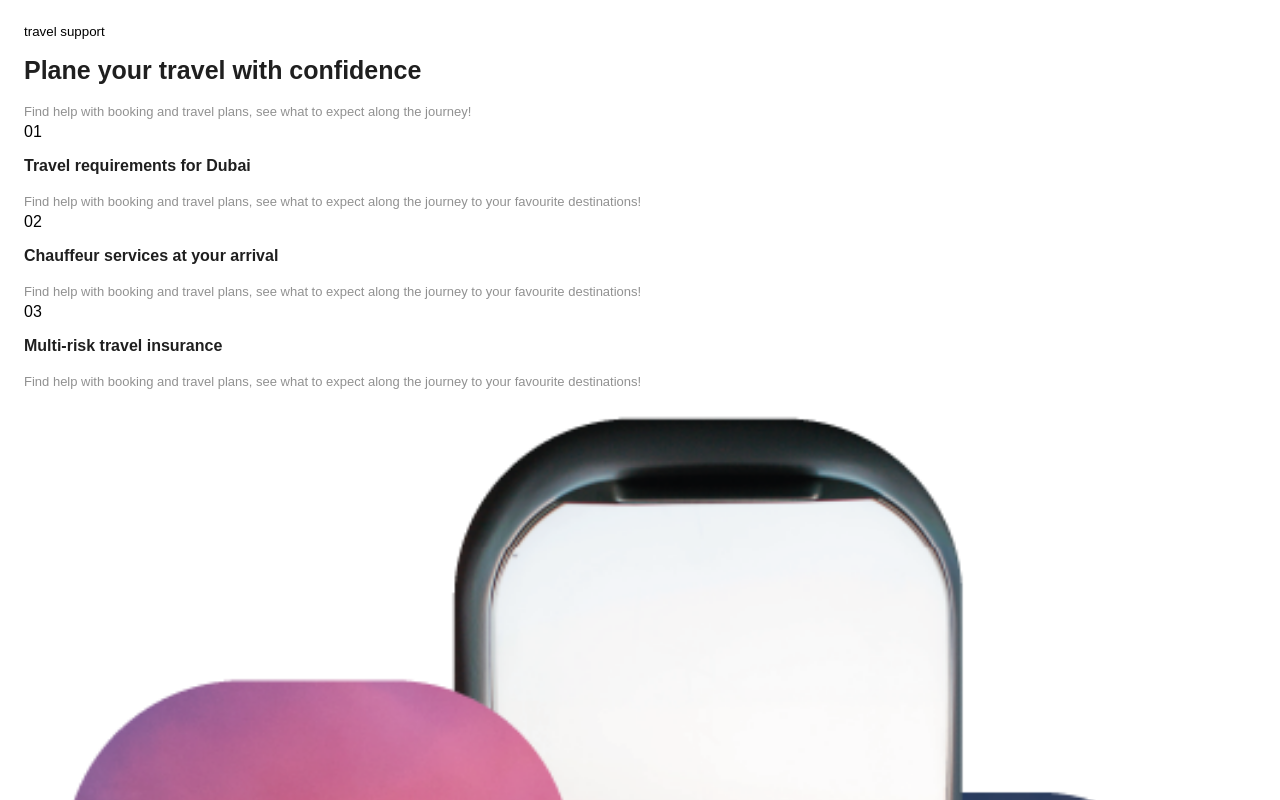
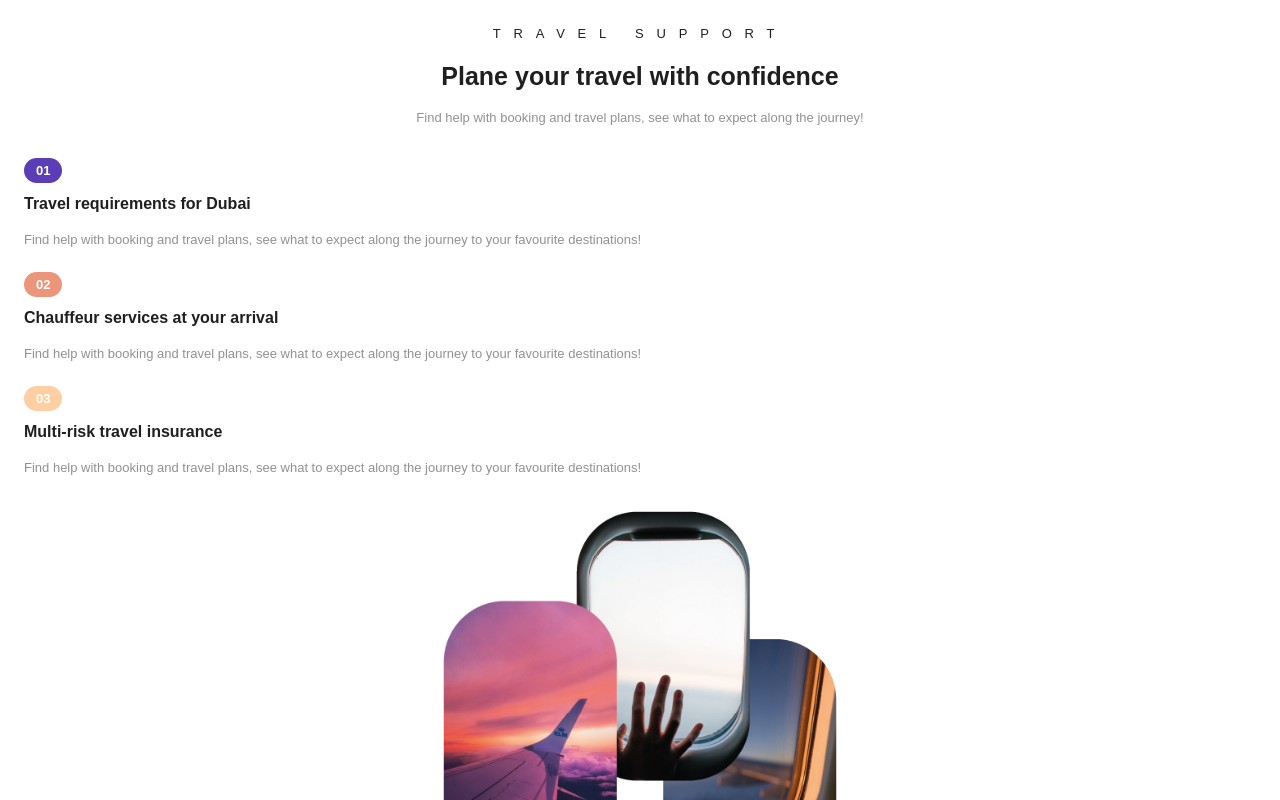
Before and after one commit to Nevindu12/Flight-Booking-Website, a React (Vite) app: page / in a window 1280 px wide. Shown: the part 1580-2380 px from the top of the page. Built offline with nearby package versions, Linux system fonts and the light colour scheme.

Commit message:
add support page styles

```diff
--- a/src/Components/Support/Support.jsx
+++ b/src/Components/Support/Support.jsx
@@ -21,13 +21,13 @@ const Support = () => {
                         </div>
 
                         <div className="singleInfo">
-                            <span className='number'>02</span>
+                            <span className='number colorOne'>02</span>
                             <h4>Chauffeur services at your arrival</h4>
                             <p>Find help with booking and travel plans, see what to expect along the journey to your favourite destinations!</p>
                         </div>
 
                         <div className="singleInfo">
-                            <span className='number'>03</span>
+                            <span className='number colorTwo'>03</span>
                             <h4>Multi-risk travel insurance</h4>
                             <p>Find help with booking and travel plans, see what to expect along the journey to your favourite destinations!</p>
                         </div>
--- a/src/main.css
+++ b/src/main.css
@@ -306,4 +306,45 @@ h2 {
 .search .sectionContainer .searchInputs .singleInput .texts input::placeholder {
   font-size: 12px;
   opacity: 0.5;
+}
+
+.support .sectionContainer .titlesDiv {
+  text-align: center;
+}
+.support .sectionContainer .titlesDiv small {
+  letter-spacing: 0.8rem;
+  text-transform: uppercase;
+  font-size: 13px;
+  color: var(--blackColor);
+  line-height: 1.5rem;
+}
+.support .sectionContainer .infoDiv {
+  margin-top: 2rem;
+  gap: 1.5rem;
+}
+.support .sectionContainer .infoDiv .textDiv {
+  gap: 1.5rem;
+}
+.support .sectionContainer .infoDiv .textDiv .singleInfo .number {
+  background: var(--primaryColor);
+  padding: 5px 12px;
+  width: 40px;
+  border-radius: 3rem;
+  text-align: center;
+  font-size: 13px;
+  font-weight: 700;
+  color: var(--whiteColor);
+}
+.support .sectionContainer .infoDiv .textDiv .singleInfo .colorOne {
+  background: var(--colorOne);
+}
+.support .sectionContainer .infoDiv .textDiv .singleInfo .colorTwo {
+  background: var(--colorTwo);
+}
+.support .sectionContainer .infoDiv .imgDiv {
+  margin: auto;
+}
+.support .sectionContainer .infoDiv .imgDiv img {
+  width: 100%;
+  max-width: 420px;
 }/*# sourceMappingURL=main.css.map */
--- a/src/main.scss
+++ b/src/main.scss
@@ -355,3 +355,57 @@ h2 {
         }
     }
 }
+
+.support {
+    .sectionContainer {
+        .titlesDiv {
+            text-align: center;
+
+            small {
+                letter-spacing: .8rem;
+                text-transform: uppercase;
+                font-size: 13px;
+                color: var(--blackColor);
+                line-height: 1.5rem;
+            }
+        }
+
+        .infoDiv {
+            margin-top: 2rem;
+            gap: 1.5rem;
+
+            .textDiv {
+                gap: 1.5rem;
+
+                .singleInfo {
+                    .number {
+                        background: var(--primaryColor);
+                        padding: 5px 12px;
+                        width: 40px;
+                        border-radius: 3rem;
+                        text-align: center;
+                        font-size: 13px;
+                        font-weight: 700;
+                        color: var(--whiteColor);
+                    }
+
+                    .colorOne {
+                        background: var(--colorOne);
+                    }
+
+                    .colorTwo {
+                        background: var(--colorTwo);
+                    }
+                }
+            }
+
+            .imgDiv {
+                margin: auto;
+                img {
+                    width: 100%;
+                    max-width: 420px;
+                }
+            }
+        }
+    }
+}
```
Also changed, not shown: 1 other file (tests, documents, lock files or other folders).
